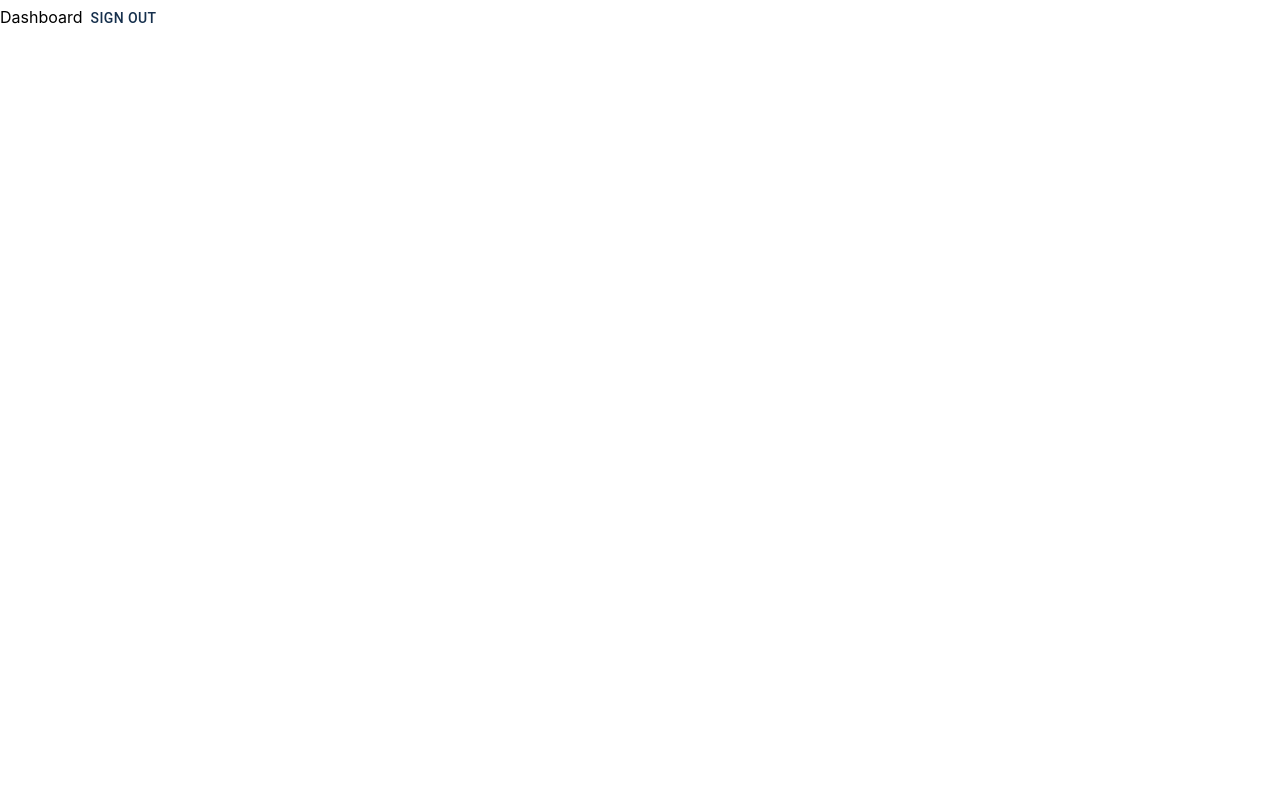
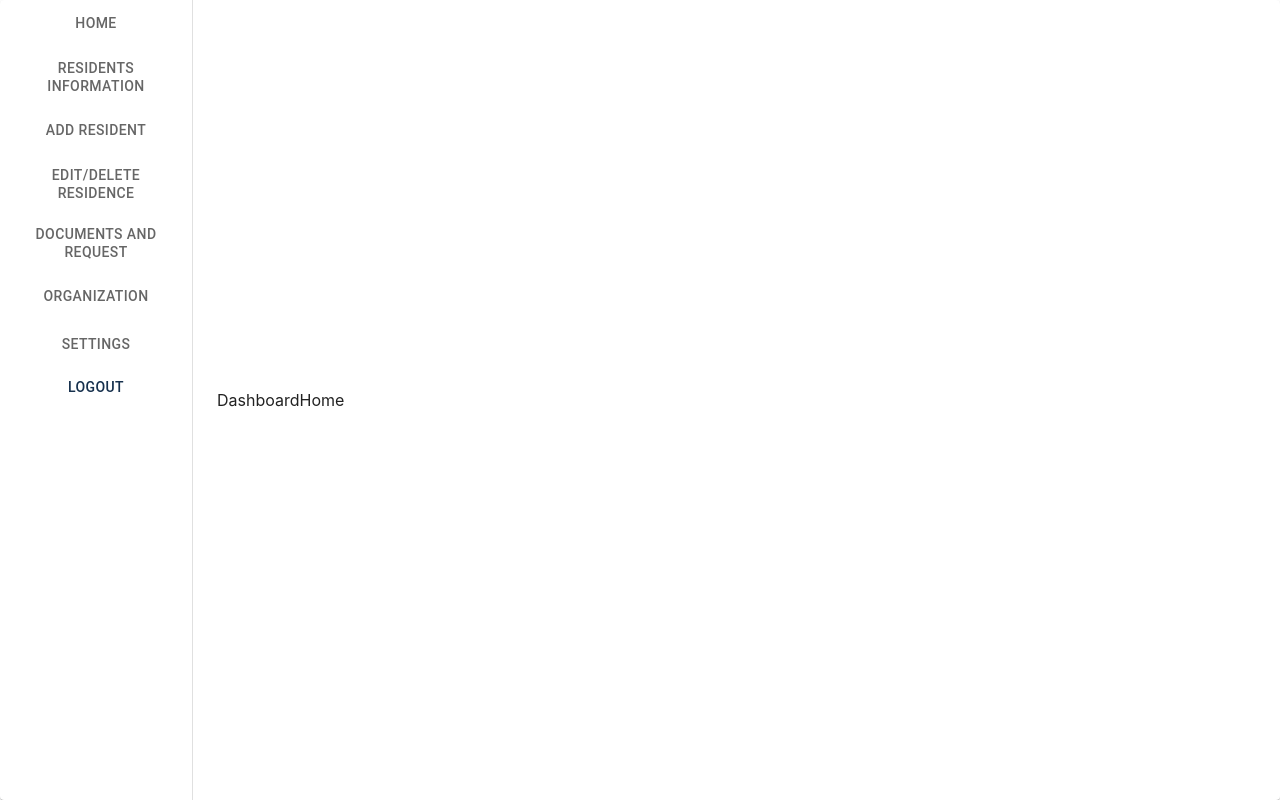
Before and after one commit to Gelokun/mem, a React (Create React App) app: page /dashboard/dashboard-home in a window 1280 px wide. Before the commit this address led to /dashboard. Built offline with nearby package versions, Linux system fonts and the light colour scheme; no server answers; sample sign-in values are in the browser's storage.

Commit message:
dashboard

```diff
--- a/package.json
+++ b/package.json
@@ -6,6 +6,7 @@
     "@emotion/react": "^11.8.1",
     "@emotion/styled": "^11.8.1",
     "@mui/icons-material": "^5.4.2",
+    "@mui/lab": "^5.0.0-alpha.70",
     "@mui/material": "^5.4.3",
     "@testing-library/jest-dom": "^5.16.2",
     "@testing-library/react": "^12.1.3",
--- a/src/App.js
+++ b/src/App.js
@@ -1,6 +1,7 @@
 import React, { useState, useEffect } from 'react'
 import { Route, Routes, Navigate } from 'react-router-dom'
 import { ThemeProvider, createTheme } from '@mui/material'
+import { Box, CircularProgress } from '@mui/material';
 import theme from './utils/theme'
 import Home from './pages/Home';
 import About from './pages/About';
@@ -9,6 +10,14 @@ import History from './pages/History';
 import Login from './pages/Login';
 //adminAccess
 import Dashboard from './pages/adminAccess/Dashboard';
+import DashboardHome from './pages/adminAccess/DashboardHome';
+import ResidentInformation from './pages/adminAccess/ResidentInformation'
+import AddResident from './pages/adminAccess/AddResident'
+import EditDeleteResident from './pages/adminAccess/EditDeleteResident'
+import DocumentRequest from './pages/adminAccess/DocumentRequest'
+import Organization from './pages/adminAccess/Organization'
+import Settings from './pages/adminAccess/Settings'
+
 //firebase
 import { onAuthStateChanged } from "firebase/auth";
 import { auth } from "../src/utils/firebase";
@@ -28,8 +37,12 @@ export default function App() {
       }
     });
   }, [])
-  if (isLoading === true) {
-    return <div>Loading...</div>
+  if (isLoading) {
+    return (
+      <Box sx={{ display: 'flex', alignItems: 'center', justifyContent: 'center', minHeight: '100vh', backgroundColor: (theme) => theme.palette.background.default, }}>
+        <CircularProgress size='30vw' thickness={3} />
+      </Box>
+    );
   }
   return (
     <ThemeProvider theme={THEME}>
@@ -47,11 +60,19 @@ export default function App() {
         }
         {isAuthenticated && (
           <>
-            <Route path="/dashboard" element={<Dashboard />} />
+            <Route path="/dashboard" element={<Dashboard />} >
+              <Route path="dashboard-home" element={<DashboardHome />} />
+              <Route path="resident-information" element={<ResidentInformation />} />
+              <Route path="add-resident" element={<AddResident />} />
+              <Route path="edit-delete-resident" element={<EditDeleteResident />} />
+              <Route path="document-and-request" element={<DocumentRequest />} />
+              <Route path="organization" element={<Organization />} />
+              <Route path="settings" element={<Settings />} />
+            </Route>
           </>
         )
         }
-        <Route path="*" element={<Navigate to={!isAuthenticated ? "/login" : "/dashboard"} />} />
+        <Route path="*" element={<Navigate to={!isAuthenticated ? "/login" : "/dashboard/dashboard-home"} />} />
       </Routes>
     </ThemeProvider>
   )
--- a/src/pages/Login.js
+++ b/src/pages/Login.js
@@ -30,7 +30,7 @@ export default function Login() {
     const handleLogin = () => {
         signInWithEmailAndPassword(auth, payload.email, payload.password)
             .then((userCredential) => {
-                navigate('/dashboard')
+                navigate('/dashboard/dashboard-home')
             })
             .catch((err) => {
                 const errorMessage = err.code;
--- /dev/null
+++ b/src/pages/adminAccess/AddResident.js
@@ -0,0 +1,7 @@
+import React from 'react'
+
+export default function AddResident() {
+    return (
+        <div>AddResident</div>
+    )
+}
--- a/src/pages/adminAccess/Dashboard.js
+++ b/src/pages/adminAccess/Dashboard.js
@@ -1,8 +1,88 @@
-import React from 'react'
-import { Button } from '@mui/material';
+import React, { useState, useEffect } from 'react'
+import { Grid, Box, CircularProgress, Tab, Card, Button } from '@mui/material';
+import { TabContext, TabList, TabPanel } from '@mui/lab';
+import { Outlet, useNavigate } from 'react-router-dom';
+
+import HomeIcon from '@mui/icons-material/Home';
+import PeopleAltIcon from '@mui/icons-material/PeopleAlt';
+import PersonAddIcon from '@mui/icons-material/PersonAdd';
+import EditIcon from '@mui/icons-material/Edit';
+import ArticleIcon from '@mui/icons-material/Article';
+import CorporateFareIcon from '@mui/icons-material/CorporateFare';
+import SettingsIcon from '@mui/icons-material/Settings';
+import LogoutIcon from '@mui/icons-material/Logout';
+import MaleIcon from '@mui/icons-material/Male';
+import FemaleIcon from '@mui/icons-material/Female';
+import PaidIcon from '@mui/icons-material/Paid';
+import PollIcon from '@mui/icons-material/Poll';
+import AccessibleIcon from '@mui/icons-material/Accessible';
+import ElderlyIcon from '@mui/icons-material/Elderly';
+import FaceIcon from '@mui/icons-material/Face';
+
 import { auth } from '../../utils/firebase';
-import { signOut } from "firebase/auth";
+import { signOut } from 'firebase/auth';
+
+const classes = {
+    muiBox: {
+        display: 'flex',
+        flexDirection: 'column',
+        alignItems: 'center',
+        justifyContent: 'center',
+    },
+    muiComponents: {
+        width: '100vw',
+        maxHeight: '100vh',
+        flexDirection: 'row',
+        display: 'flex',
+        alignItems: 'center',
+        justifyContent: 'flexStart'
+    },
+    muiText: {
+        fontSize: '3rem',
+        fontFamily: 'Varela Round'
+    },
+    panels: {
+        borderRight: 1,
+        borderColor: 'divider',
+        display: 'flex',
+        minHeight: '100vh',
+        height: '100%',
+        width: '15%'
+    }
+}
 export default function Dashboard() {
+    const [isLoading, setIsLoading] = useState(true)
+    const navigate = useNavigate()
+    const [payload, setPayload] = useState("userinfo");
+    const tabChange = (event, newPayload) => {
+        event.preventDefault();
+        setPayload(newPayload);
+        if (newPayload === 'dashHome') {
+            navigate('/dashboard/dashboard-home')
+        }
+        else if (newPayload === 'resInfo') {
+            navigate('/dashboard/resident-information')
+        }
+        else if (newPayload === 'addRes') {
+            navigate('/dashboard/add-resident')
+        }
+        else if (newPayload === 'editDelRes') {
+            navigate('/dashboard/edit-delete-resident')
+        }
+        else if (newPayload === 'docReq') {
+            navigate('/dashboard/document-and-request')
+        }
+        else if (newPayload === 'orgs') {
+            navigate('/dashboard/organization')
+        }
+        else if (newPayload === 'settings') {
+            navigate('/dashboard/settings')
+        }
+        else {
+            navigate('/dashboard/dashboard-home')
+        }
+
+    };
     const handleSignOut = () => {
         signOut(auth).then(() => {
             // Sign-out successful.
@@ -11,11 +91,33 @@ export default function Dashboard() {
         });
     }
     return (
-        <div>
-            Dashboard
-            <Button onClick={handleSignOut}>
-                sign out
-            </Button>
-        </div>
+        <Box
+            sx={classes.muiBox}>
+            <Box
+                component={Card}
+                sx={classes.muiComponents}>
+                <TabContext value={payload}>
+                    <TabList
+                        orientation="vertical"
+                        onChange={tabChange}
+                        aria-label="Vertical tabs example"
+                        sx={{ borderRight: 1, borderColor: 'divider', display: 'flex', minHeight: '100vh', height: '100%', width: '15%' }}
+                    >
+                        <Tab label="Home" value='dashHome' />
+                        <Tab label="Residents Information" value='resInfo' />
+                        <Tab label="Add Resident" value='addRes' />
+                        <Tab label="Edit/Delete Residence" value='editDelRes' />
+                        <Tab label="Documents and Request" value='docReq' />
+                        <Tab label="Organization" value='orgs' />
+                        <Tab label="Settings" value='settings' />
+                        <Button onClick={handleSignOut}>Logout</Button>
+                    </TabList>
+
+                    <TabPanel value={payload} sx={{ position: 'relative' }}>
+                        <Outlet />
+                    </TabPanel>
+                </TabContext>
+            </Box>
+        </Box>
     )
 }
--- /dev/null
+++ b/src/pages/adminAccess/DashboardHome.js
@@ -0,0 +1,7 @@
+import React from 'react'
+
+export default function DashboardHome() {
+    return (
+        <div>DashboardHome</div>
+    )
+}
--- /dev/null
+++ b/src/pages/adminAccess/DocumentRequest.js
@@ -0,0 +1,7 @@
+import React from 'react'
+
+export default function DocumentRequest() {
+    return (
+        <div>DocumentRequest</div>
+    )
+}
--- /dev/null
+++ b/src/pages/adminAccess/EditDeleteResident.js
@@ -0,0 +1,7 @@
+import React from 'react'
+
+export default function EditDeleteResident() {
+    return (
+        <div>EditDeleteResident</div>
+    )
+}
--- /dev/null
+++ b/src/pages/adminAccess/Organization.js
@@ -0,0 +1,7 @@
+import React from 'react'
+
+export default function Organization() {
+    return (
+        <div>Organization</div>
+    )
+}
--- /dev/null
+++ b/src/pages/adminAccess/ResidentInformation.js
@@ -0,0 +1,7 @@
+import React from 'react'
+
+export default function ResidentInformation() {
+    return (
+        <div>ResidentInformation</div>
+    )
+}
--- /dev/null
+++ b/src/pages/adminAccess/Settings.js
@@ -0,0 +1,7 @@
+import React from 'react'
+
+export default function Settings() {
+    return (
+        <div>Settings</div>
+    )
+}
```
Also changed, not shown: 1 other file (tests, documents, lock files or other folders).
